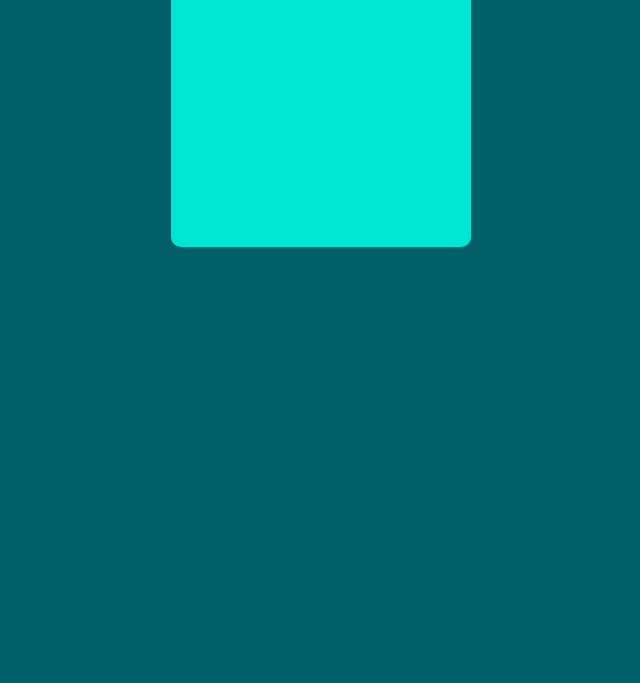
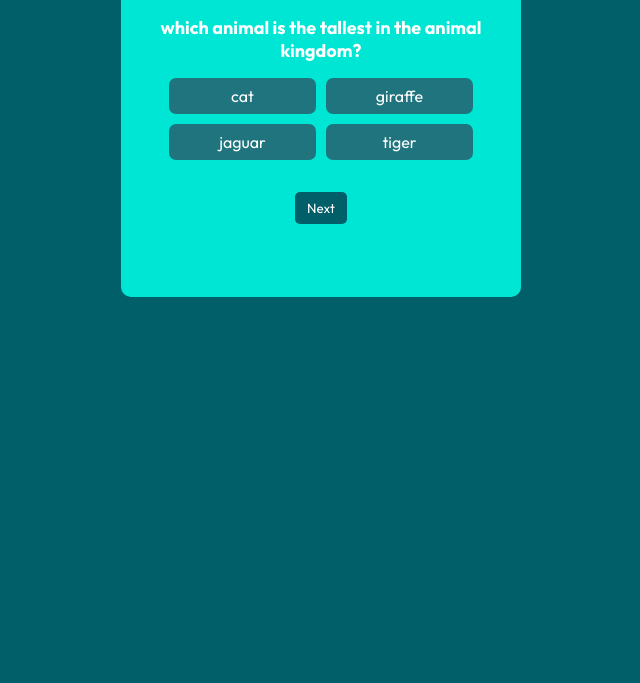
Before and after one commit to Deuzi/Qme, a website: page normies.html in a window 1280 px wide. Shown: the part 117-800 px from the top of the page, without its empty margins (319-959 px from the left). Drawn offline with Linux system fonts and the light colour scheme; a web font is replaced by a local one.

Commit message:
todays-commit

```diff
--- a/CSS/cat.css
+++ b/CSS/cat.css
@@ -17,8 +17,22 @@ body{
     display: flex;
     justify-content: center;
     align-items: center;
+    font-family: "Outfit", sans-serif;
 }
 
+h1{
+    font-family: "Cherry Bomb One", serif;
+}
+
+.option.correct {
+    background-color: rgb(16, 212, 131);
+    border-color: #005F69;
+}
+
+.option.wrong {
+    background-color: #c93642;
+    border-color: #c93642;
+}
 
 #quiz{
     text-align: center;
@@ -26,23 +40,73 @@ body{
     padding: 0.7rem;
 }
 
+#question-text{
+    margin-top: 1.2rem;
+    font-size: large;
+    font-weight: bold;
+}
+
+.option{
+    padding:0.5rem 0;
+    background-color: #1f747e;
+    border-radius: 7px;
+    cursor: pointer;
+}
+
+#options-container{
+    margin: 1rem 3rem;
+    display: grid;
+    grid-template-columns: repeat(2,1fr);
+    gap: 10px;
+
+
+}
+
 #quiz-section{
     padding-top: 1rem;
-    width: 300px;
-    height: 300px;
+    width: 400px;
+    height: 350px;
     background-color: var(--btn-colors);
     border-radius: 10px;
 }
 
-.next-btn{
+#next-btn{
     padding: 0.5rem 0.75rem;
     border-radius: 5px;
     background-color: #005F69;
     border: 0 solid #005F69;
     color: #ffff;
+    cursor: pointer;
+    /* display: none; */
+}
+
+.hidden{
     display: none;
 }
+#previous-btn{
+    display: none;
+    margin-right:  0.5rem;
+}
+button{
+    margin-top: 1rem;
+    padding: 0.5rem 0.75rem;
+    border-radius: 5px;
+    background-color: #005F69;
+    border: 0 solid #005F69;
+    color: #ffff;
+    cursor: pointer;
+    font-family: "Outfit", sans-serif;
+}
 
+#quiz-btn{
+    display: flex;
+    justify-content: center ;
+
+}
+
+.score{
+    margin-top: 0.7rem;
+}
 .score-container{
     text-align: center;
     display: none;
--- a/JS/cat.js
+++ b/JS/cat.js
@@ -1,38 +1,38 @@
 const questions = [
   {
-    question: 'which animal is the tallest in the animal kingdom',
+    question: 'which animal is the tallest in the animal kingdom?',
     options: ['cat', 'giraffe', 'jaguar', 'tiger'],
-    correct: 'giraffe',
+    correct: 1,
   },
   {
     question: ' the fastest animal on land is ?',
     options: ['lion', 'parrot', 'elephant', 'cheetah'],
-    correct: 'cheetah',
+    correct: 3,
   },
   {
-    question: 'which animal is the king of the jungle',
+    question: 'which animal is the king of the jungle?',
     options: ['monkey', 'deer', 'gorilla', 'lion'],
-    correct: 'lion',
+    correct: 3,
   },
   {
     question: 'What is the largest mammal in the world?',
-    options: ['Elephant, Blue Whale, Giraffe, Hippopotamus'],
-    correct: 'Blue Whale',
+    options: ['Elephant', 'Blue Whale', 'Giraffe', 'Hippopotamus'],
+    correct: 1,
   },
   {
-    question: 'Which animal is known as the “Ship of the Desert”',
+    question: 'Which animal is known as the “Ship of the Desert”?',
     options: ['Elephant', 'Camel', 'Horse', 'donkey'],
-    correct: 'Camel',
+    correct: 1,
   },
   {
     question: ' Which bird is known for its ability to mimic human speech?',
     options: ['Sparrow', 'Parrot', 'Owl', 'Eagle'],
-    correct: 'parrot',
+    correct: 1,
   },
   {
     question: 'Which animal is known to have the longest lifespan?',
     options: ['Elephant', 'Blue Whale', 'Giant Tortoise', 'Polar Bear'],
-    correct: 'Polar Bear',
+    correct: 3,
   },
 ];
 
@@ -52,10 +52,11 @@ const scoreContainer = document.getElementById('score-container');
 const scoreSpan = document.getElementById('score');
 const totalScoreSpan = document.getElementById('total-score');
 const restartBtn = document.getElementById('restart-btn');
+const prevBtn = document.getElementById('previous-btn');
 
 function loadQuestion() {
   answered = false;
-  nextBtn.style.display = 'none';
+  // nextBtn.style.display = 'none';
 
   const question = questions[currentQuestion];
 
@@ -89,5 +90,44 @@ function checkAnswer(selectedIndex) {
     options[question.correct].classList.add('correct');
   }
 
-  nextBtn.style.display = 'block';
+  nextBtn.style.display = 'flex';
 }
+
+function showScore() {
+  quizContent.style.display = 'none';
+  scoreContainer.style.display = 'block';
+  scoreSpan.textContent = score;
+  totalScoreSpan.textContent = questions.length;
+}
+
+function restartQuiz() {
+  currentQuestion = 0;
+  score = 0;
+  quizContent.style.display = 'block';
+  scoreContainer.style.display = 'none';
+
+  loadQuestion();
+}
+
+nextBtn.addEventListener('click', () => {
+  currentQuestion++;
+  prevBtn.style.display = 'flex';
+
+  if (currentQuestion < questions.length) {
+    loadQuestion();
+  } else {
+    showScore();
+  }
+});
+
+// prevBtn.addEventListener('click', () => {
+//   if (currentQuestion > 1) {
+//     currentQuestion--;
+//   }
+
+//   console.log('prevBtnClicked:', prevBtn);
+// });
+
+restartBtn.addEventListener('click', restartQuiz);
+
+loadQuestion();
--- a/normies.html
+++ b/normies.html
@@ -4,6 +4,11 @@
     <meta charset="UTF-8">
     <meta name="viewport" content="width=device-width, initial-scale=1.0">
     <title>Quiz Section</title>
+    <link rel="preconnect" href="https://fonts.googleapis.com">
+    <link rel="preconnect" href="https://fonts.gstatic.com" crossorigin>
+    <link
+        href="https://fonts.googleapis.com/css2?family=Bree+Serif&family=Cherry+Bomb+One&family=IBM+Plex+Mono:ital,wght@0,100;0,200;0,300;0,400;0,500;0,600;0,700;1,100;1,200;1,300;1,400;1,500;1,600;1,700&family=Kablammo&family=Outfit:wght@100..900&display=swap"
+        rel="stylesheet">
     <link rel="stylesheet" href="CSS/cat.css">
 
 </head>
@@ -20,12 +25,16 @@
                 <div class ="question" id="question-text"></div>
                 <div class="options" id="options-container">
                 </div>
-                <button class="next-btn" id="next-btn"> Next</button>
+                <div id="quiz-btn">
+                    <button id="previous-btn"> previous</button>
+                    <button class="next-btn" id="next-btn"> Next</button>
+                </div>
+
             </section>
 
             <section class="score-container" id="score-container">
-                <h2>Quiz completed</h2>
-                <div class="score"> score: <span id="score">0</span><span id="total-score">0</span></div>
+                <h2>Quiz completed 🎉</h2>
+                <div class="score"> score: <span id="score">0</span>/<span id="total-score">0</span></div>
                 <button class="restart-btn" id="restart-btn">Restart Quiz</button>
                 <button class="next-section" id="next-section">Next Section</button>
             </section>
```
